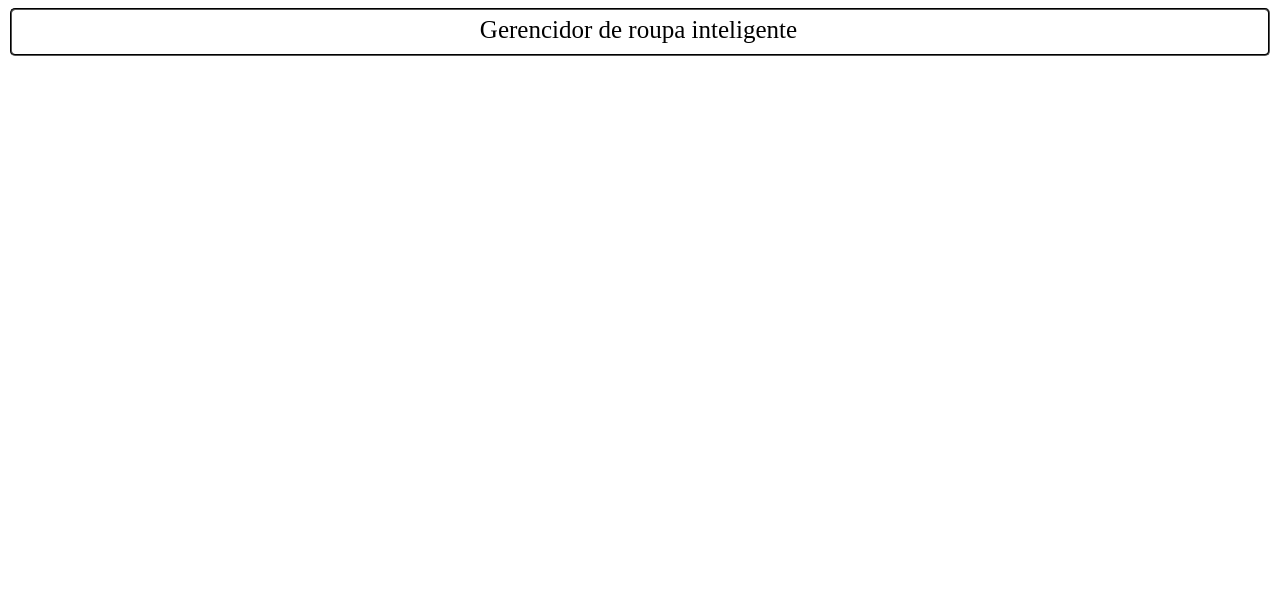
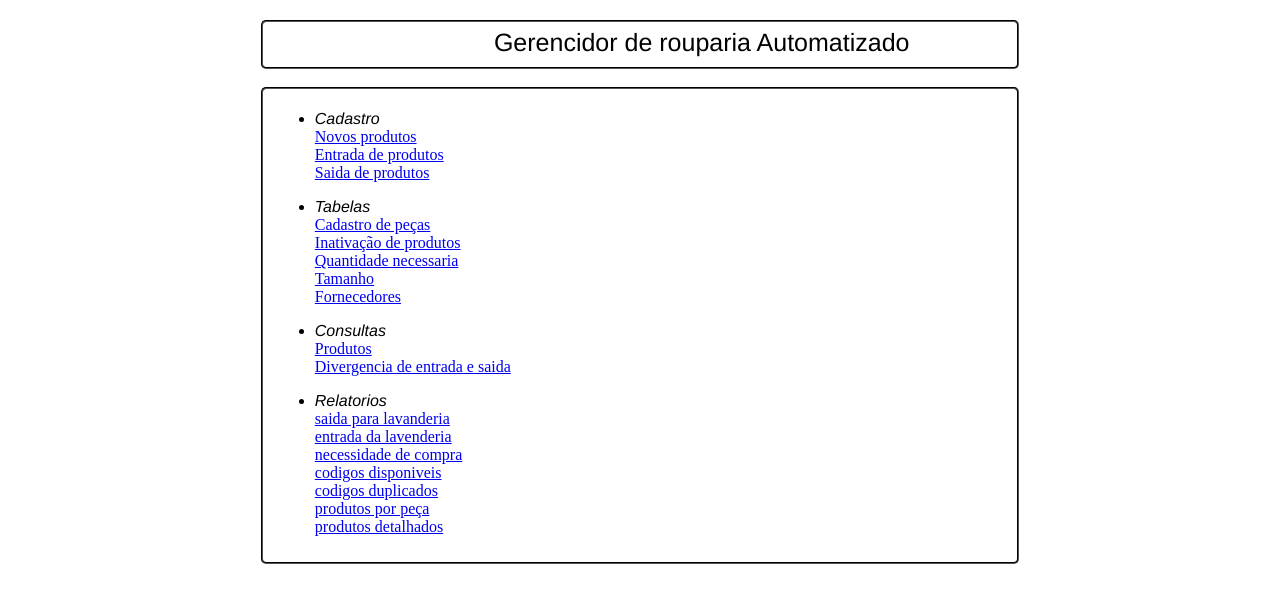
Before and after one commit to jefflima11/GRA, a PHP site: page /index.html in a window 1280 px wide. Shown: the top 603 px of the page. Run offline with PHP 8.4, Linux system fonts and the light colour scheme.

Commit message:
first menu development

```diff
--- a/index.html
+++ b/index.html
@@ -7,12 +7,73 @@
         <meta name="description" content="">
         <meta name="viewport" content="width=device-width, initial-scale=1">
         <link rel="stylesheet" href="stylesheet.css">
-    </head>
-    <body>
-        <div id='banner'>
-            <fieldset id='panel'>
-               <label id="title">Gerencidor de roupa inteligente</label>
+</head>
+<body>
+
+        <div id="banner">
+            <fieldset id="panel">
+               <label id="title">Gerencidor de rouparia Automatizado</label>
+            </fieldset>
+            <br>
+            <fieldset id="menu">
+                <ul>
+                    <li>
+                        <label id="title_menu">Cadastro</label>
+                        <br>
+                        <a href="#">Novos produtos</a>
+                        <br>
+                        <a href="#">Entrada de produtos</a>
+                        <br>
+                        <a href="#">Saida de produtos</a>
+                    </li>
+                </ul>
+
+                <ul>
+                    <li>
+                        <label id="title_menu">Tabelas</label>
+                        <br>
+                        <a href="#">Cadastro de peças</a>
+                        <br>
+                        <a href="#">Inativação de produtos</a>
+                        <br>
+                        <a href="#">Quantidade necessaria</a>
+                        <br>
+                        <a href="#">Tamanho</a>
+                        <br>
+                        <a href="#">Fornecedores</a>
+                    </li>
+                </ul>
+
+                <ul>
+                    <li>
+                        <label id="title_menu">Consultas</label>
+                        <br>
+                        <a href="#">Produtos</a>
+                        <br>
+                        <a href="#">Divergencia de entrada e saida</a>
+                    </li>
+                </ul>
+                <ul>
+                    <li>
+                        <label id="title_menu">Relatorios</label>
+                        <br>
+                        <a href="#">saida para lavanderia</a>
+                        <br>
+                        <a href="#">entrada da lavenderia</a>
+                        <br>
+                        <a href="#">necessidade de compra</a>
+                        <br>
+                        <a href="#">codigos disponiveis</a>
+                        <br>
+                        <a href="#">codigos duplicados</a>
+                        <br>
+                        <a href="#">produtos por peça</a>
+                        <br>
+                        <a href="#">produtos detalhados</a>
+                    </li>
+                </ul>
             </fieldset>
         </div>
+
     </body>
 </html>
--- a/stylesheet.css
+++ b/stylesheet.css
@@ -1,18 +1,31 @@
-body {
-
-
-}
-
 #panel {
     border-color: black;
     border-radius: 5px;
-
+    margin-top: 20px;
+    margin-left: 20%;
+    margin-right: 20%;
 
 }
 
 
 #title {
-    margin-left: 37%;
+    margin-left: 30%;
     position: relative;
     font-size: 25px;
+    font-family: 'Franklin Gothic Medium', 'Arial Narrow', Arial, sans-serif;
 }
+
+
+#menu{
+    border-color: black;
+    margin-left: 20%;
+    margin-right: 20%;
+    border-radius: 5px;
+
+}
+
+#title_menu{
+    font-size: 27;
+    font-family: 'Franklin Gothic Medium', 'Arial Narrow', Arial, sans-serif;
+    font-style: oblique;
+}
```
